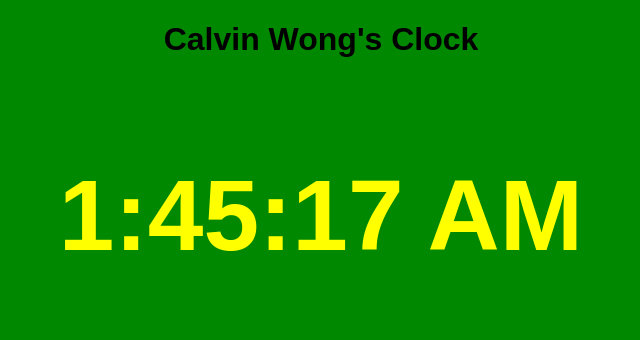
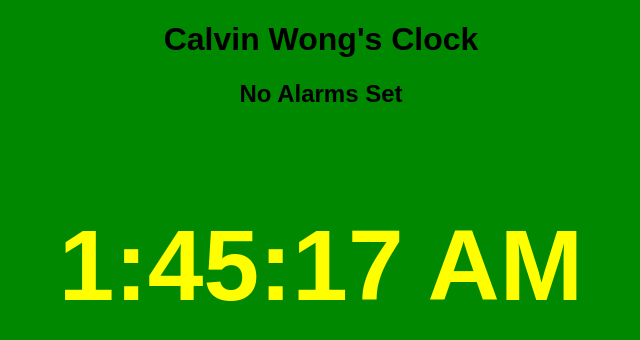
Before and after one commit to calvwng/HTMLClock, a plain HTML site: page index.html in a window 1280 px wide. Shown: the whole page, without its empty margins (319-959 px from the left). Drawn offline with Linux system fonts and the light colour scheme.

Commit message:
Added 'No Alarms Set' text for Lab 3 (part 2)

```diff
--- a/css/clock.css
+++ b/css/clock.css
@@ -4,6 +4,11 @@
 h1 {
    text-align: center;
    font-family: sans-serif;
+}
+
+h2 {
+   text-align:center;
+   font-family:sans-serif;
 }
 
 body {
--- a/index.html
+++ b/index.html
@@ -8,6 +8,7 @@
 
    <body>
       <h1>Calvin Wong's Clock</h1>
+      <h2>No Alarms Set</h2>
       <p id="dynamictime" class="clock">
          DYNAMIC TIME HERE
       </p>
```
